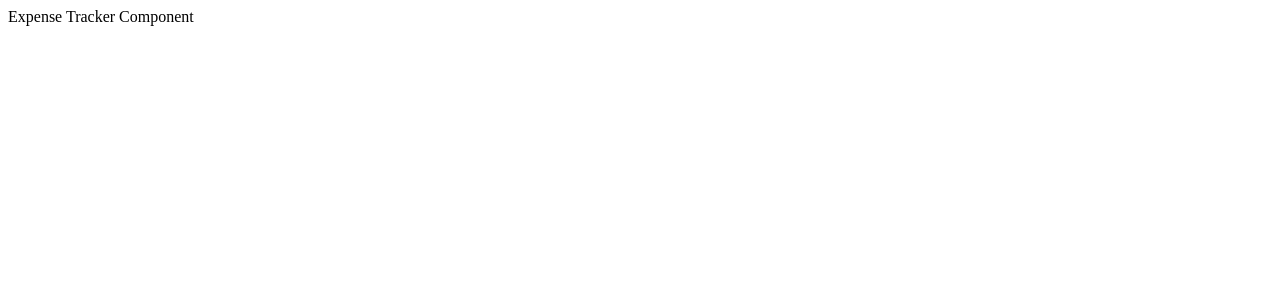
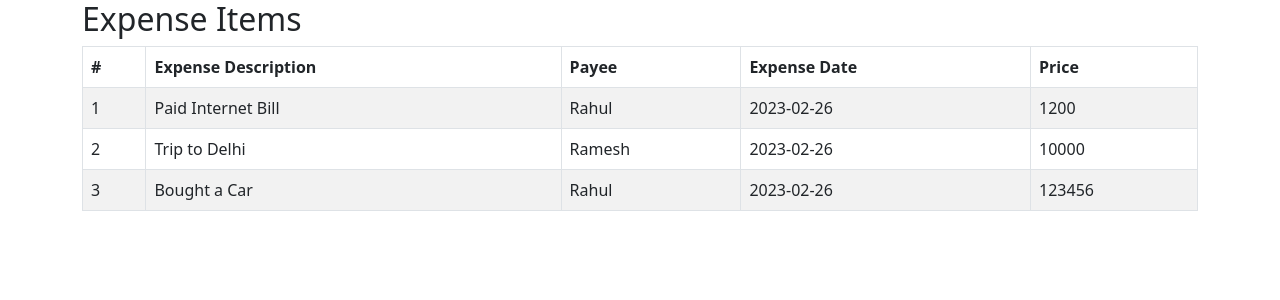
Before and after one commit to sr1983-it-gl/JavaFSD_FE_May_2022_Participants, a React (Create React App) app in the folder 08_26_Feb_2023_Lab_04/Expense-Tracker-App/client/: page / in a window 1280 px wide. Shown: the top 300 px of the page. Built offline with nearby package versions, Linux system fonts and the light colour scheme; no server answers.

Commit message:
Expense Items Component

```diff
--- a/08_26_Feb_2023_Lab_04/Expense-Tracker-App/client/package.json
+++ b/08_26_Feb_2023_Lab_04/Expense-Tracker-App/client/package.json
@@ -12,6 +12,7 @@
     "@types/react-dom": "^18.0.11",
     "axios": "^1.3.4",
     "bootstrap": "^5.2.3",
+    "date-fns": "^2.29.3",
     "react": "^18.2.0",
     "react-bootstrap": "^2.7.2",
     "react-dom": "^18.2.0",
--- a/08_26_Feb_2023_Lab_04/Expense-Tracker-App/client/src/App.tsx
+++ b/08_26_Feb_2023_Lab_04/Expense-Tracker-App/client/src/App.tsx
@@ -1,5 +1,6 @@
 import React from 'react';
 import { ExpenseTracker } from './components/expense-tracker';
+import "bootstrap/dist/css/bootstrap.min.css"
 
 function App() {
   return (
--- /dev/null
+++ b/08_26_Feb_2023_Lab_04/Expense-Tracker-App/client/src/components/expense-items.tsx
@@ -0,0 +1,76 @@
+
+import {Table} from "react-bootstrap"
+import IExpenseItem from "../models/expense"
+
+import {format} from "date-fns";
+
+const ExpenseItems = () => {
+
+  const defaultExpenseItems : IExpenseItem[] = [
+    {
+      "expenseDescription": "Paid Internet Bill",
+      "payeeName": "Rahul",
+      "price": 1200,
+      "date": new Date(),
+      "id": 2
+    },
+    {
+      "expenseDescription": "Trip to Delhi",
+      "payeeName": "Ramesh",
+      "price": 10000,
+      "date": new Date(),
+      "id": 3
+    },
+    {
+      "expenseDescription": "Bought a Car",
+      "payeeName": "Rahul",
+      "price": 123456,
+      "date": new Date(),
+      "id": 4
+    }
+  ]
+
+  const convertDateAsString = (date : Date) => {
+    //TODO
+    return format(new Date(), "yyyy-MM-dd");
+  }
+
+  return (
+    <div>
+
+      <Table striped bordered hover>
+            <thead>
+              <tr>
+                <th>#</th>
+                <th>Expense Description</th>
+                <th>Payee</th>
+                <th>Expense Date</th>
+                <th>Price</th>
+              </tr>
+            </thead>
+
+            <tbody>
+
+              {
+                defaultExpenseItems.map( (expenseItem : IExpenseItem, index) => {
+
+                  return (
+                    <tr>
+                    <td>{index + 1}</td>
+                    <td>{expenseItem.expenseDescription}</td>
+                    <td>{expenseItem.payeeName}</td>
+                    <td>{convertDateAsString(expenseItem.date)}</td>
+                    <td>{expenseItem.price}</td>
+                  </tr>
+                  )
+                })
+              }
+
+            </tbody>
+          </Table>
+
+    </div>
+  )
+}
+
+export {ExpenseItems}
--- a/08_26_Feb_2023_Lab_04/Expense-Tracker-App/client/src/components/expense-tracker.tsx
+++ b/08_26_Feb_2023_Lab_04/Expense-Tracker-App/client/src/components/expense-tracker.tsx
@@ -1,6 +1,8 @@
 
 import {useEffect} from "react"
 import {getAllExpenseItems} from "../services/expense"
+import {Container} from "react-bootstrap"
+import { ExpenseItems } from "./expense-items"
 
 const ExpenseTracker = () => {
 
@@ -16,14 +18,16 @@ const ExpenseTracker = () => {
       }
     }
 
+    // let x =
     getAllExpenseItemsInvoker();
 
   }, [])
 
   return (
-    <div>
-      Expense Tracker Component
-    </div>
+    <Container>
+      <h2>Expense Items</h2>
+      <ExpenseItems></ExpenseItems>
+    </Container>
   )
 }
 
```
Also changed, not shown: 08_26_Feb_2023_Lab_04/Expense-Tracker-App/client/Install-Dependencies.txt, 1 other file (tests, documents, lock files or other folders).
